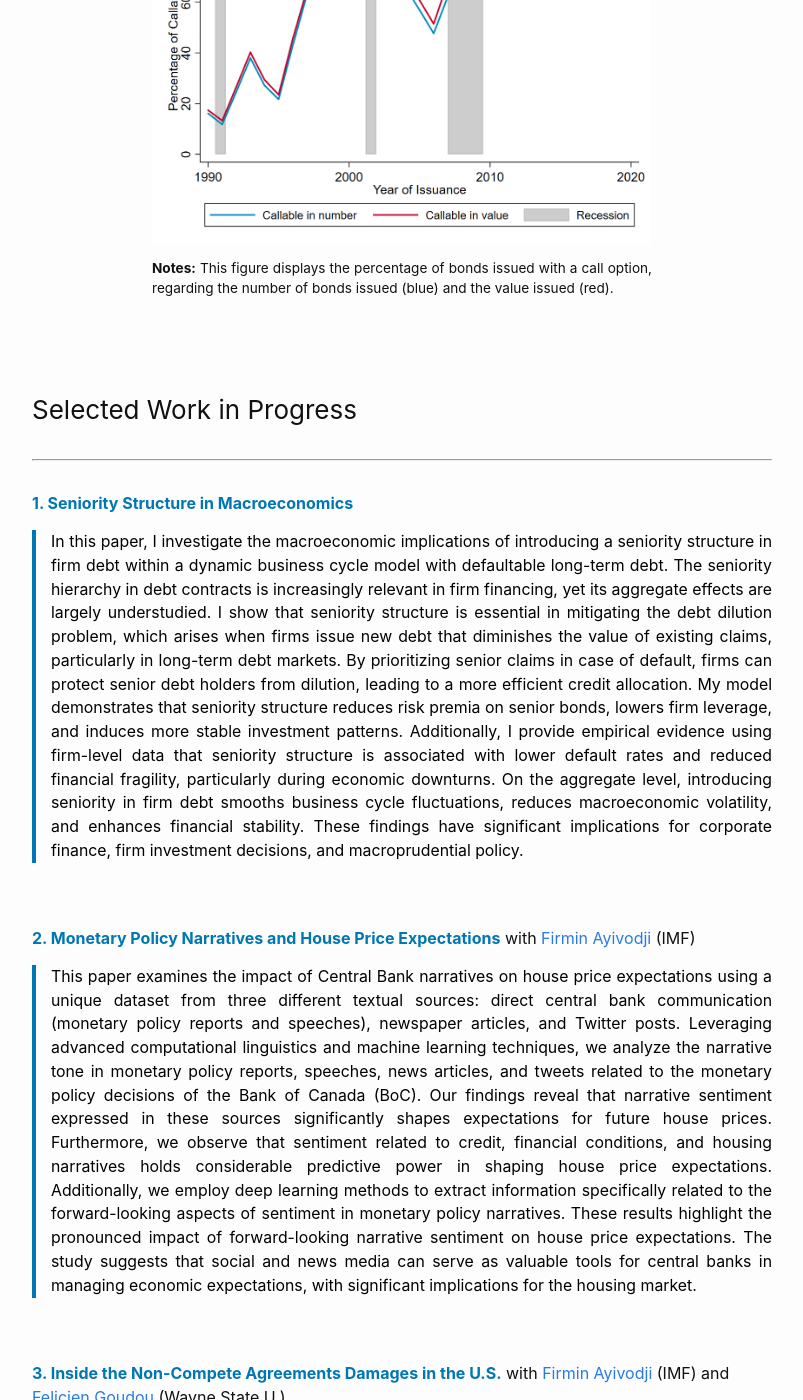
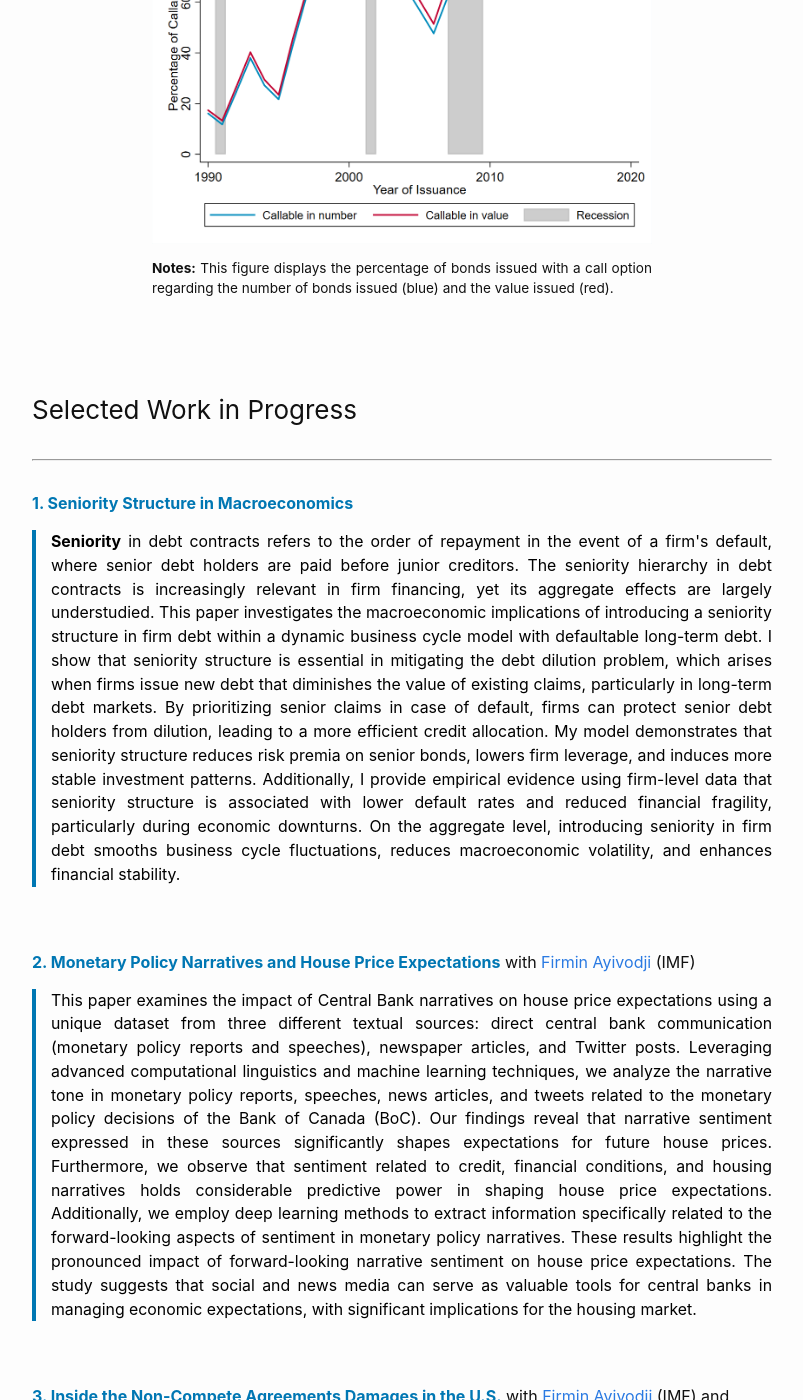
Before and after one commit to justedjabakou/justedjabakou.github.io, a Jekyll site: the page built from 2_research.md, in a window 1280 px wide and 1400 px high, scrolled down 894 px. Shown: the whole window, without its empty margins (238-1041 px from the left). Built offline with Jekyll 4.4.1, drawn with Linux system fonts in a browser that asks for light colours; some of the changed text lies outside the part shown.

Commit message:
Update 2_research.md

```diff
--- a/2_research.md
+++ b/2_research.md
@@ -10,7 +10,7 @@ permalink: /research/
 <!-- <span class="small" style="color:#9E0B00;"> <b>Updated draft coming soon</b> </span> -->
 <!--<span class="small"> February 2024 </span> -->
 [**PDF**](https://justedjabakou.github.io/assets/JMP/JMP_Djabakou.pdf){: .btn .btn--inverse}  <!-- [**Slides**](){: .btn .btn--linkedin}  -->
-<blockquote><p align = "justify" style="font-size:88%; margin-top: 0.5em"> <b>Callable debt</b> - a bond that allows the issuer to "redeem" or "call" the bond before its maturity - has reached a high proportion of corporate finance structures in the U.S. debt market. This paper examines the dynamic interaction between corporate bond callability and firm decisions. Using a comprehensive dataset spanning firm- and bond-level data, this study reveals that firms with higher credit risk tend to issue a greater share of callable bonds. To capture these dynamics, I develop a heterogeneous firm model with investment decisions, non-callable and callable debt, call options, and default risk. The model shows that smaller firms and those with higher credit risk are more incline to issue callable bonds, but tend to call them less frequently. However, when they do call, these firms show a relatively higher level of investment, driven by favorable investment opportunities. Lastly, I find that the share of callable bonds amplifies the firm's optimal behavior - both investment and refinancing - particularly when calling in response to declining interest rates. This highlights the dual and asymmetric role of callable debt in risk management and investment decisions.
+<blockquote><p align = "justify" style="font-size:88%; margin-top: 0.5em"> <b>Callable debt</b> - a bond that allows the issuer to "redeem" or "call" the bond before its maturity - has reached a high proportion of corporate finance structures in the U.S. debt market. This paper examines the dynamic interaction between corporate bond callability and firm decisions. Using a comprehensive dataset spanning firm- and bond-level data, this study reveals that firms with higher credit risk tend to issue more callable bonds. To capture these dynamics, I develop a heterogeneous firm model with investment decisions, non-callable and callable debt, call options, and default risk. The model shows that smaller firms and those with higher credit risk are more inclined to issue callable bonds but tend to call them less frequently. However, when they do call, these firms show a relatively higher level of investment driven by favorable investment opportunities. Lastly, the share of callable bonds amplifies the firm's optimal behavior - investment and refinancing - particularly when calling in response to declining interest rates. This highlights callable debt's dual and asymmetric role in risk management and investment decisions.
 </p></blockquote>
 <span class="small" style="color:black; font-size:82%"   > <b>Conferences and Seminars:</b> University of Montreal, 2024 Annual Meeting CEA, Federal Reserve Bank of St. Louis, 2023 Annual Meeting CEA, 2023 CEA Graduate Poster Session, 2022 SCSE, 2022 17th CIREQ Ph.D. Students Conference, Quebec Social Sciences Ph.D. Students Seminar
 </span>
@@ -20,7 +20,7 @@ permalink: /research/
     <img src="/assets/JMP/Fig_callable_share.png" alt="Percentage of Callable Bonds by Year of Issuance" width="500px"><br>
 </div>
 <div style="width: 500px; font-size:85%; margin-top: 1em; margin-bottom: 1em; margin-left: auto; margin-right: auto; text-align: justify;">
-    <b>Notes:</b> This figure displays the percentage of bonds issued with a call option, regarding the number of bonds issued (blue) and the value issued (red).
+    <b>Notes:</b> This figure displays the percentage of bonds issued with a call option regarding the number of bonds issued (blue) and the value issued (red).
 </div>
 
 <br/><br/>
@@ -31,7 +31,7 @@ permalink: /research/
 <!-- <span class="small" style="color:#9E0B00;"> <b>Updated draft coming soon</b> </span>  -->
 <!--<span class="small"> October 2023 </span> -->
 <!-- <span class="small" style="color:#9E0B00;"> <b>Updated draft coming soon</b> </span> -->
-<blockquote><p align = "justify" style="font-size:88%; margin-top: 0.5em"> In this paper, I investigate the macroeconomic implications of introducing a seniority structure in firm debt within a dynamic business cycle model with defaultable long-term debt. The seniority hierarchy in debt contracts is increasingly relevant in firm financing, yet its aggregate effects are largely understudied. I show that seniority structure is essential in mitigating the debt dilution problem, which arises when firms issue new debt that diminishes the value of existing claims, particularly in long-term debt markets. By prioritizing senior claims in case of default, firms can protect senior debt holders from dilution, leading to a more efficient credit allocation. My model demonstrates that seniority structure reduces risk premia on senior bonds, lowers firm leverage, and induces more stable investment patterns. Additionally, I provide empirical evidence using firm-level data that seniority structure is associated with lower default rates and reduced financial fragility, particularly during economic downturns. On the aggregate level, introducing seniority in firm debt smooths business cycle fluctuations, reduces macroeconomic volatility, and enhances financial stability. These findings have significant implications for corporate finance, firm investment decisions, and macroprudential policy.
+<blockquote><p align = "justify" style="font-size:88%; margin-top: 0.5em"> <b>Seniority</b> in debt contracts refers to the order of repayment in the event of a firm's default, where senior debt holders are paid before junior creditors. The seniority hierarchy in debt contracts is increasingly relevant in firm financing, yet its aggregate effects are largely understudied. This paper investigates the macroeconomic implications of introducing a seniority structure in firm debt within a dynamic business cycle model with defaultable long-term debt. I show that seniority structure is essential in mitigating the debt dilution problem, which arises when firms issue new debt that diminishes the value of existing claims, particularly in long-term debt markets. By prioritizing senior claims in case of default, firms can protect senior debt holders from dilution, leading to a more efficient credit allocation. My model demonstrates that seniority structure reduces risk premia on senior bonds, lowers firm leverage, and induces more stable investment patterns. Additionally, I provide empirical evidence using firm-level data that seniority structure is associated with lower default rates and reduced financial fragility, particularly during economic downturns. On the aggregate level, introducing seniority in firm debt smooths business cycle fluctuations, reduces macroeconomic volatility, and enhances financial stability.
 </p></blockquote>
 
 
```
